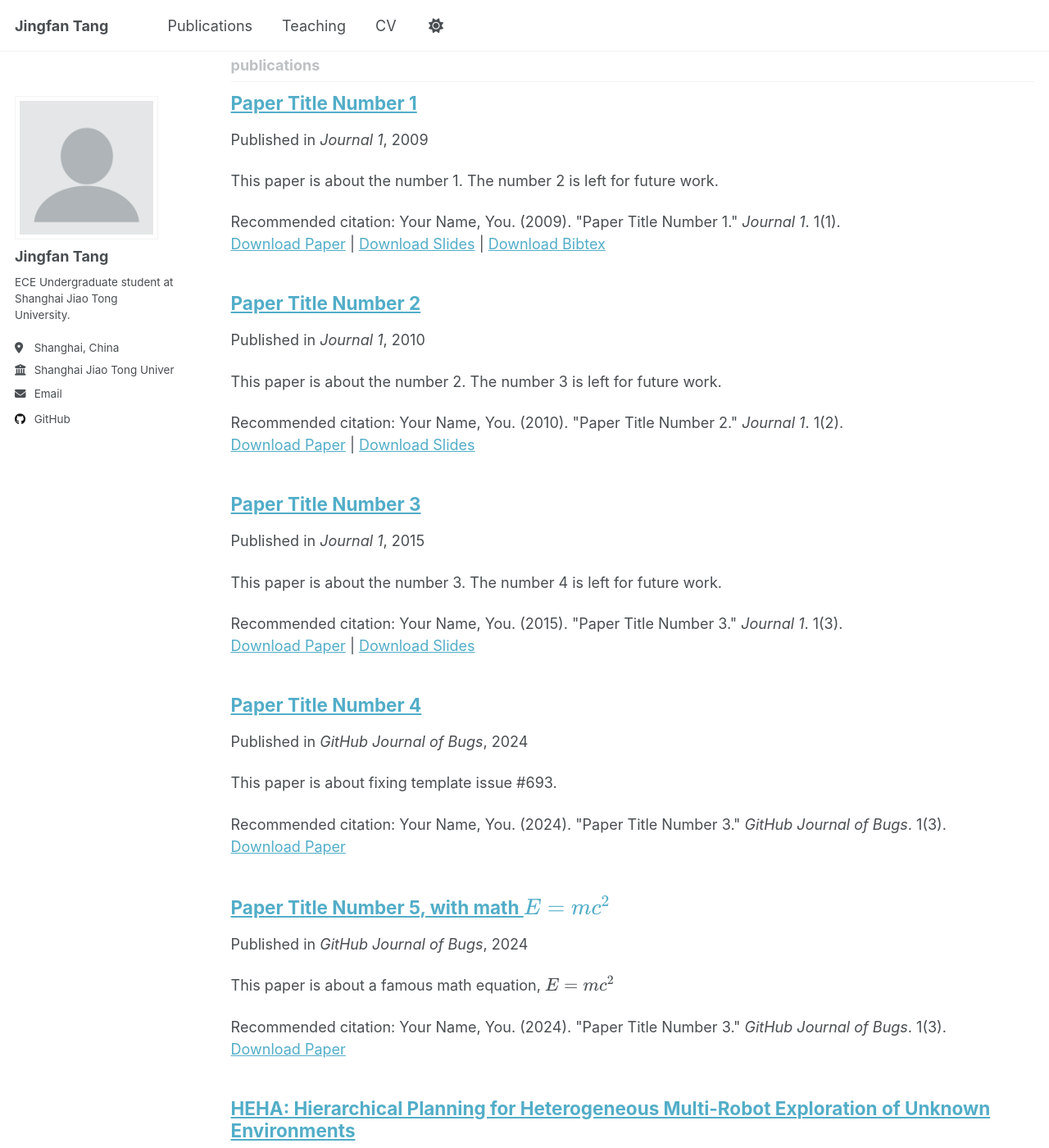
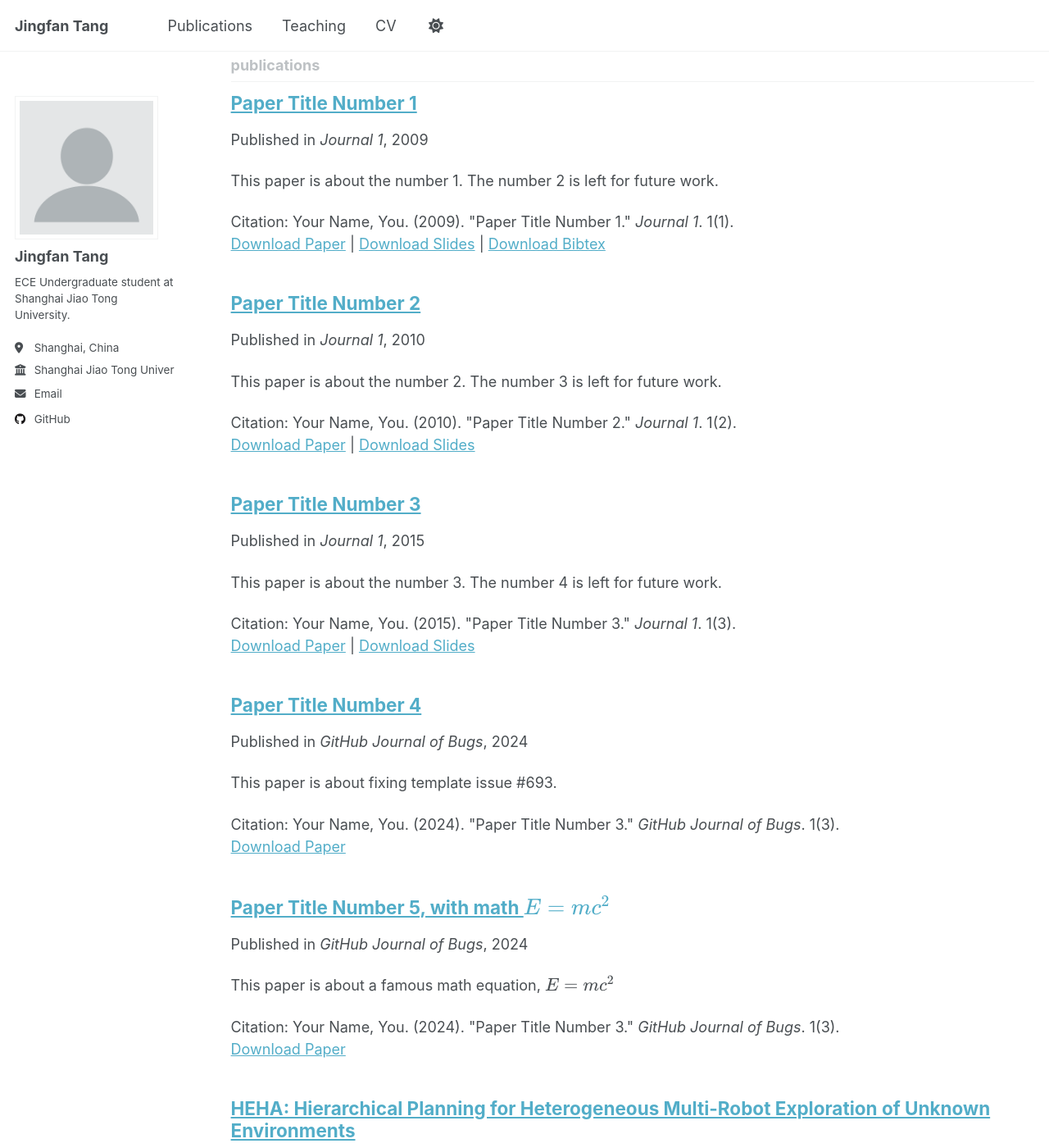
Before and after one commit to tangjingfan/tangjingfan.github.io, a Jekyll site: the page built from _pages/collection-archive.html, in a window 1280 px wide and 1400 px high, scrolled down 941 px. Shown: the whole window at 82% size. Built offline with Jekyll 4.4.1, drawn with Linux system fonts in a browser that asks for light colours; a script that is not in the unit is left out; some of the changed text lies outside the part shown.

```diff
--- a/_includes/archive-single.html
+++ b/_includes/archive-single.html
@@ -80,21 +80,21 @@
     {% endif %}
 
     {% if post.citation and post.paperurl and post.slidesurl and post.bibtexurl %}
-      <p>Recommended citation: {{ post.citation }}<br /><a href="{{ post.paperurl }}">Download Paper</a> | <a href="{{ post.slidesurl }}">Download Slides</a> | <a href="{{ post.bibtexurl }}">Download Bibtex</a></p>
+      <p>Citation: {{ post.citation }}<br /><a href="{{ post.paperurl }}">Download Paper</a> | <a href="{{ post.slidesurl }}">Download Slides</a> | <a href="{{ post.bibtexurl }}">Download Bibtex</a></p>
     {% elsif post.citation and post.paperurl and post.slidesurl %}
-      <p>Recommended citation: {{ post.citation }}<br /><a href="{{ post.paperurl }}">Download Paper</a> | <a href="{{ post.slidesurl }}">Download Slides</a></p>
+      <p>Citation: {{ post.citation }}<br /><a href="{{ post.paperurl }}">Download Paper</a> | <a href="{{ post.slidesurl }}">Download Slides</a></p>
     {% elsif post.citation and post.paperurl and post.bibtexurl %}
-      <p>Recommended citation: {{ post.citation }}<br /><a href="{{ post.paperurl }}">Download Paper</a> | <a href="{{ post.bibtexurl }}">Download Bibtex</a></p>
+      <p>Citation: {{ post.citation }}<br /><a href="{{ post.paperurl }}">Download Paper</a> | <a href="{{ post.bibtexurl }}">Download Bibtex</a></p>
     {% elsif post.citation and post.paperurl %}
-      <p>Recommended citation: {{ post.citation }}<br /><a href="{{ post.paperurl }}">Download Paper</a></p>
+      <p>Citation: {{ post.citation }}<br /><a href="{{ post.paperurl }}">Download Paper</a></p>
     {% elsif post.citation and post.slidesurl and post.bibtexurl %}
-      <p>Recommended citation: {{ post.citation }}<br /><a href="{{ post.slidesurl }}">Download Slides</a> | <a href="{{ post.bibtexurl}}">Download Bibtex</a></p>
+      <p>Citation: {{ post.citation }}<br /><a href="{{ post.slidesurl }}">Download Slides</a> | <a href="{{ post.bibtexurl}}">Download Bibtex</a></p>
     {% elsif post.citation and post.slidesurl %}
-      <p>Recommended citation: {{ post.citation }}<br /><a href="{{ post.slidesurl }}">Download Slides</a></p>
+      <p>Citation: {{ post.citation }}<br /><a href="{{ post.slidesurl }}">Download Slides</a></p>
     {% elsif post.citation and post.bibtexurl %}
-      <p>Recommended citation: {{ post.citation }}<br /><a href="{{ post.bibtexurl }}">Download Bibtex</a></p>
+      <p>Citation: {{ post.citation }}<br /><a href="{{ post.bibtexurl }}">Download Bibtex</a></p>
     {% elsif post.citation %}
-      <p>Recommended citation: {{ post.citation }}</p>
+      <p>Citation: {{ post.citation }}</p>
     {% elsif post.paperurl and post.bibtexurl %}
       <p><a href=" {{ post.paperurl }} ">Download Paper</a> | <a href="{{ post.bibtexurl }}">Download Bibtex</a></p>
     {% elsif post.paperurl %}
--- a/markdown_generator/publications.py
+++ b/markdown_generator/publications.py
@@ -99,7 +99,7 @@ for row, item in publications.iterrows():
     if len(str(item.excerpt)) > 5:
         md += "\n" + html_escape(item.excerpt) + "\n"
 
-    md += "\nRecommended citation: " + item.citation
+    md += "\nCitation: " + item.citation
 
     md_filename = os.path.basename(md_filename)
 
```
Also changed, not shown: 1 other file.
